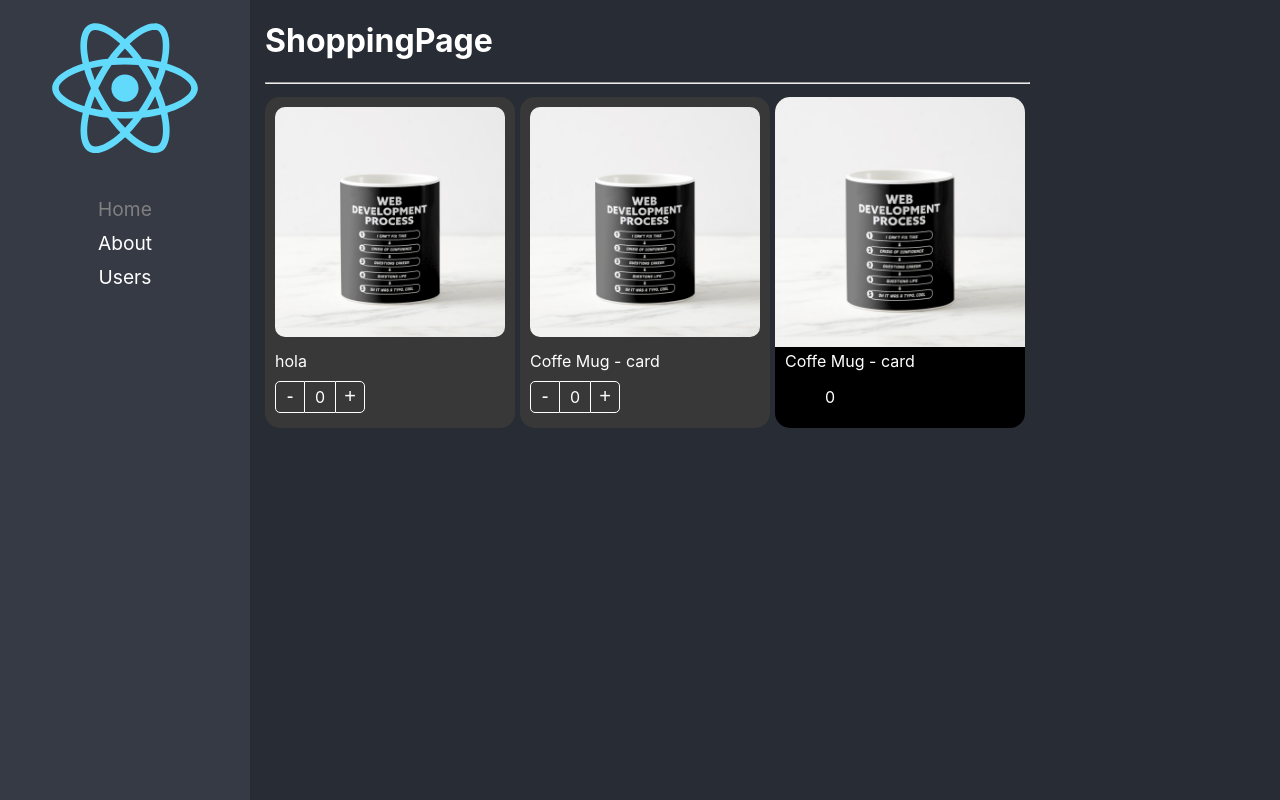
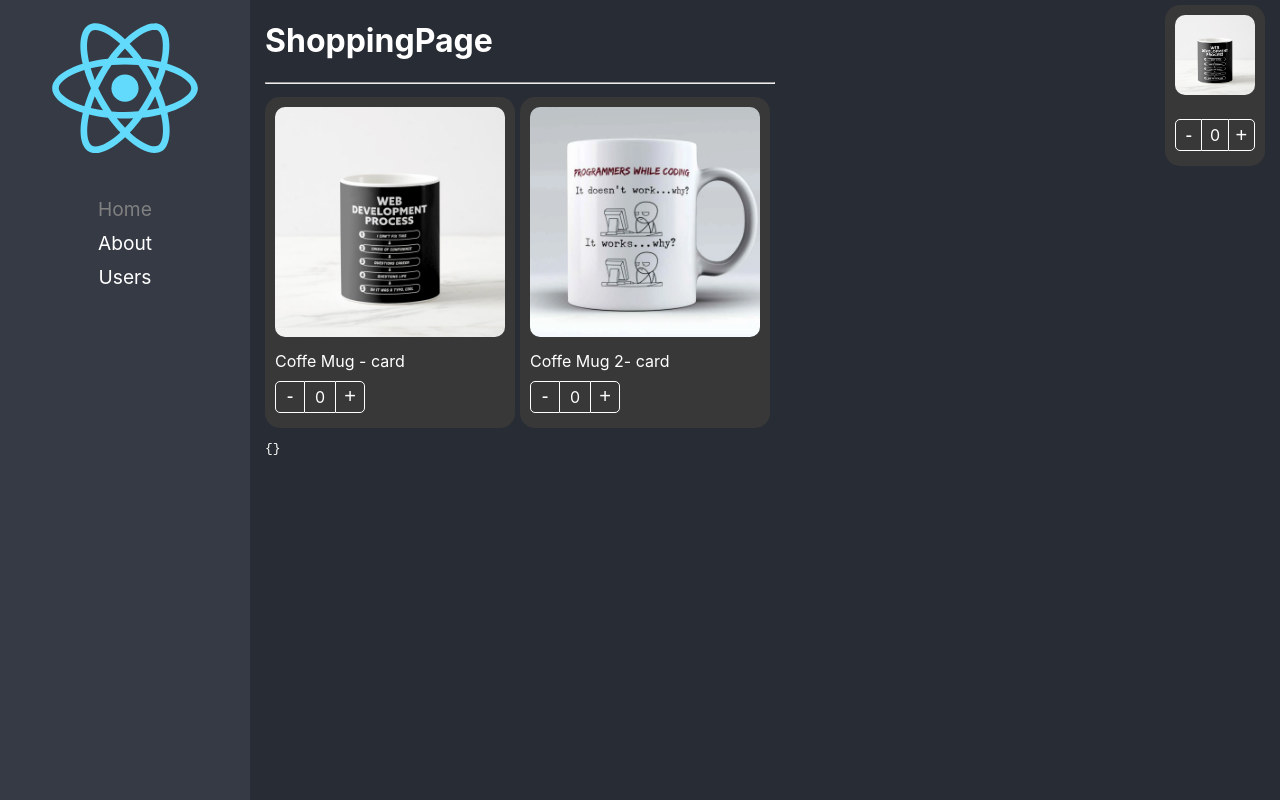
Before and after one commit to alanHurtado/03ReactPro-Patrones-componentes, a React (Create React App) app: page /home in a window 1280 px wide. Built offline with nearby package versions, Linux system fonts and the light colour scheme.

Commit message:
funcion para eliminar un objecto con spret

```diff
--- a/src/01-commponent-patterns/components/ProducCard.tsx
+++ b/src/01-commponent-patterns/components/ProducCard.tsx
@@ -9,8 +9,10 @@ import { ProductContextProps, Props } from '../interfaces/interfaces';
 export const ProductContext = createContext({} as ProductContextProps);
 const { Provider } = ProductContext;
 
-export const ProducCard = ({ product, children, className, style}: Props) => {
-  const { counter, increaseBy } = useProduct();
+export const ProducCard = ({ product, children, className, style, onChange }: Props) => {
+
+  const { counter, increaseBy } = useProduct({onChange, product});
+
   return (
     <Provider
       value={{
--- a/src/01-commponent-patterns/hooks/useProduct.ts
+++ b/src/01-commponent-patterns/hooks/useProduct.ts
@@ -1,10 +1,19 @@
 import { useState } from "react";
+import { Product, onChangeArgs } from "../interfaces/interfaces";
 
-export const useProduct = () => {
+
+interface useProductArgs {
+  product: Product;
+  onChange?: (args: onChangeArgs) => void;
+}
+export const useProduct = ( { onChange, product}: useProductArgs) => {
   const [counter, setCounter] = useState<number>(0);
 
   const increaseBy = (value: number) => {
-    setCounter((prev) => Math.max(prev + value, 0));
+    const newValue = Math.max(counter + value, 0);
+    setCounter(newValue);
+
+    onChange && onChange({count:newValue, product});
   };
   return {
     increaseBy,
--- a/src/01-commponent-patterns/pages/ShoppingPage.tsx
+++ b/src/01-commponent-patterns/pages/ShoppingPage.tsx
@@ -5,13 +5,45 @@ import {
   ProductTitle,
 } from "../components";
 import "../styles/custom-styles.css";
+import { Product } from '../interfaces/interfaces';
+import { useState } from "react";
 
 const product = {
   id: "1",
   title: "Coffe Mug - card",
   img: "./coffee-mug.png",
 };
+const product2 = {
+  id: "2",
+  title: "Coffe Mug 2- card",
+  img: "./coffee-mug2.png",
+};
+
+const products: Product[] = [product, product2];
+
+interface ProductInCart extends Product {
+  count: number;
+}
+
 export const ShoppingPage = () => {
+  const [shoppingCart, setShoppingCart] = useState<{[key: string]: ProductInCart}>({});
+
+  const onProductCountChange = ({count, product}: {count:number, product: Product}) => {
+    setShoppingCart(oldShopingCart =>{
+
+      if(count=== 0){
+        const {[product.id]: toDelete, ...rest }= oldShopingCart;
+        return{
+          ...rest
+        }
+      }
+      return{
+        ...oldShopingCart,
+        [product.id]: {...product, count}
+      }
+    })
+  };
+
   return (
     <div>
       <h1>ShoppingPage</h1>
@@ -23,29 +55,34 @@ export const ShoppingPage = () => {
           flexWrap: "wrap",
         }}
       >
-        <ProducCard product={product} className="bg-dark text-white">
+        {products.map((product) => (
+          <ProducCard product={product} className="bg-dark text-white"
+          onChange={ onProductCountChange }>
+            <ProducCard.Image img={product.img} className="custom-image" />
+            <ProducCard.Title />
+            <ProducCard.Bottons className="custom-buttons" />
+          </ProducCard>
+        ))}
+      </div>
+      <div className="shopping-cart">
+        <ProducCard
+          product={product}
+          className="bg-dark text-white"
+          style={{ width: "100px" }}
+          // onChange={()=>onProductCountChange()}
+        >
           <ProducCard.Image img={product.img} className="custom-image" />
-          <ProducCard.Title title="hola" />
           <ProducCard.Bottons className="custom-buttons" />
         </ProducCard>
-
-        <ProducCard product={product} className="bg-dark text-white">
-          <ProductImage className="custom-image" />
-          <ProductTitle />
-          <ProductBottons className="custom-buttons" />
-        </ProducCard>
-
-        <ProducCard
-          product={product}
-          style={{
-            backgroundColor: "black",
-            color: 'white',
-          }}
-        >
-          <ProductImage />
-          <ProductTitle />
-          <ProductBottons />
-        </ProducCard>
+      </div>
+      <div>
+        <code>
+          <pre>
+            {
+              JSON.stringify( shoppingCart, null,  5 )
+            }
+          </pre>
+        </code>
       </div>
     </div>
   );
--- a/src/01-commponent-patterns/styles/custom-styles.css
+++ b/src/01-commponent-patterns/styles/custom-styles.css
@@ -1,17 +1,25 @@
-.bg-dark{
+.bg-dark {
     background-color: rgb(56, 56, 56);
 }
 
-.text-white{
+.text-white {
     color: white;
 }
 
-.custom-image{
+.custom-image {
     border-radius: 20px;
     padding: 10px;
     width: calc(100% - 20px);
 }
-.custom-buttons button, .custom-buttons div{
+
+.custom-buttons button,
+.custom-buttons div {
     color: white;
     border-color: white;
 }
+
+.shopping-cart {
+    position: fixed;
+    right: 10px;
+    top: 0px;
+}
```
Also changed, not shown: src/01-commponent-patterns/interfaces/interfaces.ts (+10 -4 lines), public/coffee-mug2.png (added).
